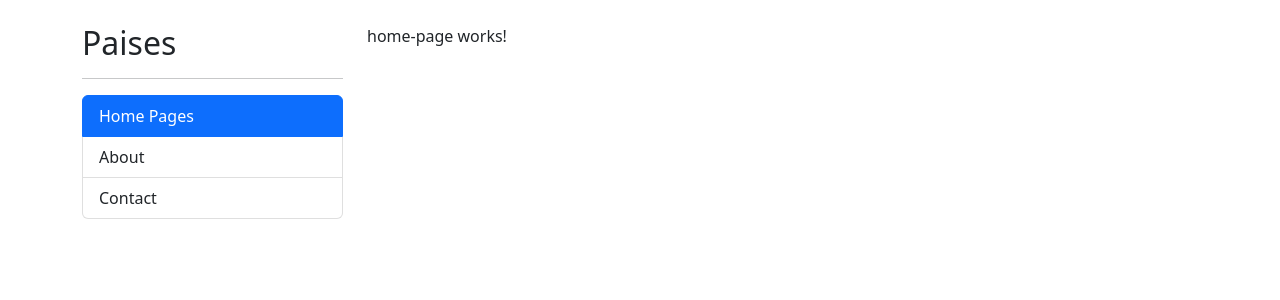
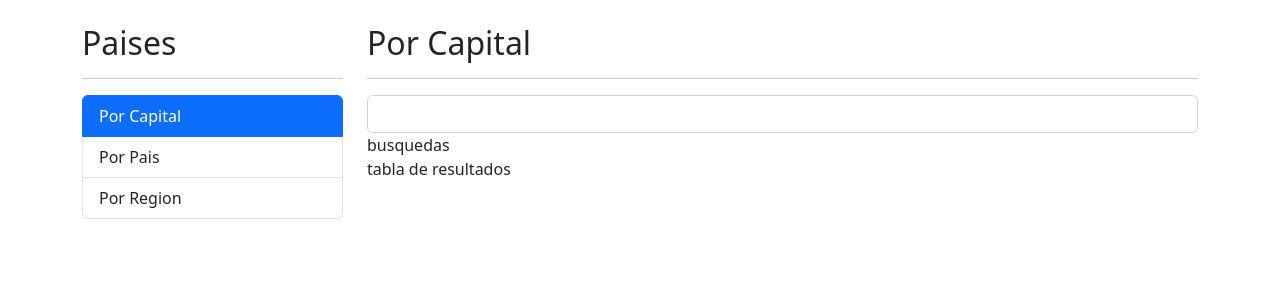
Before and after one commit to joeljim1993/CountryApp, an Angular app: page /countries/by-capital in a window 1280 px wide. Before the commit this address led to /. Shown: the top 300 px of the page. Built offline with nearby package versions, Linux system fonts and the light colour scheme.

Commit message:
searchbox

```diff
--- a/src/app/app-routing.module.ts
+++ b/src/app/app-routing.module.ts
@@ -6,10 +6,7 @@
 import {  ContactPageComponent } from './shared/pages/contact-page/contact-page.component';
 
 const routes:Routes =[
-  {
-    path:'',
-    component: HomePageComponent
-  },
+
   {
     path:'about',
     component: AboutPageComponent
@@ -19,9 +16,14 @@
     component: ContactPageComponent
   },
   {
+    path:'countries',
+    loadChildren: ()=> import('./countries/countries.module').then( m =>m.CountriesModule )
+  },
+  {
     path:'**',
-    redirectTo: ''
-  }
+    redirectTo:'countries'
+  },
+
 ]
 
 @NgModule({
--- a/src/app/countries/countries-routing.module.ts
+++ b/src/app/countries/countries-routing.module.ts
@@ -21,6 +21,10 @@
   {
     path:'by/:id',
     component:CountryPageComponent
+  },
+  {
+    path:'**',
+    redirectTo: 'by-capital'
   }
 
 ]
--- a/src/app/countries/pages/by-capital-page/by-capital-page.component.html
+++ b/src/app/countries/pages/by-capital-page/by-capital-page.component.html
@@ -1 +1,16 @@
-<p>by-capital-page works!</p>
+<h2>Por Capital</h2>
+<hr>
+
+<div class="row">
+  <div class="col">
+    <shared-search-box></shared-search-box>
+    busquedas
+  </div>
+</div>
+
+
+<div class="row">
+  <div class="col">
+    tabla de resultados
+  </div>
+</div>
--- /dev/null
+++ b/src/app/shared/components/search-box/search-box.component.html
@@ -0,0 +1,6 @@
+
+<input
+  type="text"
+  [placeholder]="placeholder"
+  class="form-control"
+>
--- /dev/null
+++ b/src/app/shared/components/search-box/search-box.component.ts
@@ -0,0 +1,13 @@
+import { Component, Input } from '@angular/core';
+
+@Component({
+  selector: 'shared-search-box',
+  templateUrl: './search-box.component.html',
+  styles: [
+  ]
+})
+export class SearchBoxComponent {
+
+  @Input()
+  public placeholder:string =''
+}
--- a/src/app/shared/components/sidebar/sidebar.component.html
+++ b/src/app/shared/components/sidebar/sidebar.component.html
@@ -4,20 +4,20 @@
 <hr>
 
 <ul class="list-group">
-  <li routerLink=""
+
+  <li routerLink="countries/by-capital"
   routerLinkActive="active"
-  [routerLinkActiveOptions]="{ exact: true}"
-    class="list-group-item">
-    Home Pages
+  class="list-group-item ">
+  Por Capital
   </li>
-  <li routerLink="about"
+  <li routerLink="countries/by-country"
     routerLinkActive="active"
     class="list-group-item ">
-    About
+    Por Pais
   </li>
-  <li routerLink="contact"
-    routerLinkActive="active"
-    class="list-group-item ">
-    Contact
-  </li>
+  <li routerLink="countries/by-region"
+  routerLinkActive="active"
+  class="list-group-item ">
+  Por Region
+</li>
 </ul>
--- a/src/app/shared/shared.module.ts
+++ b/src/app/shared/shared.module.ts
@@ -6,6 +6,7 @@
 import { AboutPageComponent } from './pages/about-page/about-page.component';
 import { SidebarComponent } from './components/sidebar/sidebar.component';
 import { ContactPageComponent } from './pages/contact-page/contact-page.component';
+import { SearchBoxComponent } from './components/search-box/search-box.component';
 
 
 
@@ -16,6 +17,7 @@
     ContactPageComponent,
     HomePageComponent,
     SidebarComponent,
+    SearchBoxComponent,
   ],
   imports: [
     CommonModule,
@@ -26,6 +28,8 @@
     ContactPageComponent,
     HomePageComponent,
     SidebarComponent,
+    SearchBoxComponent,
+
 
   ]
 })
```
Also changed, not shown: src/app/countries/countries.module.ts (+5 -2 lines).
